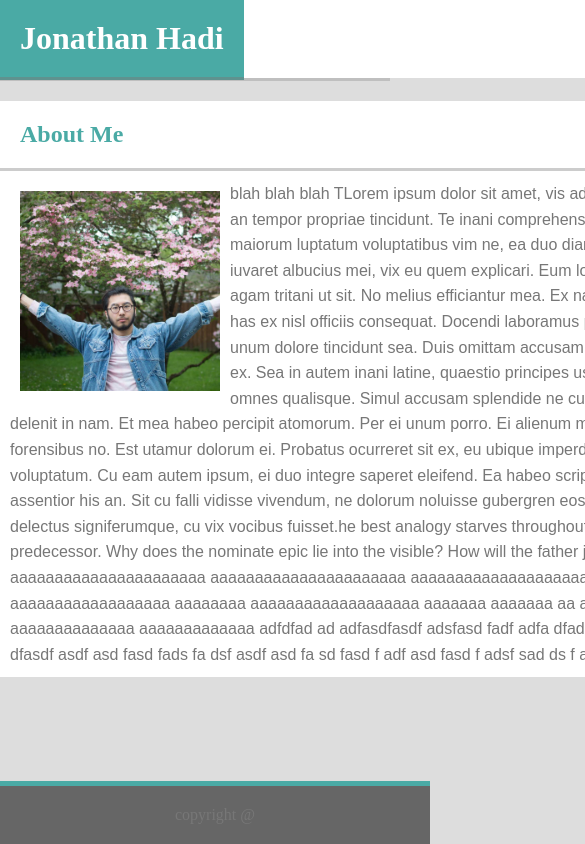
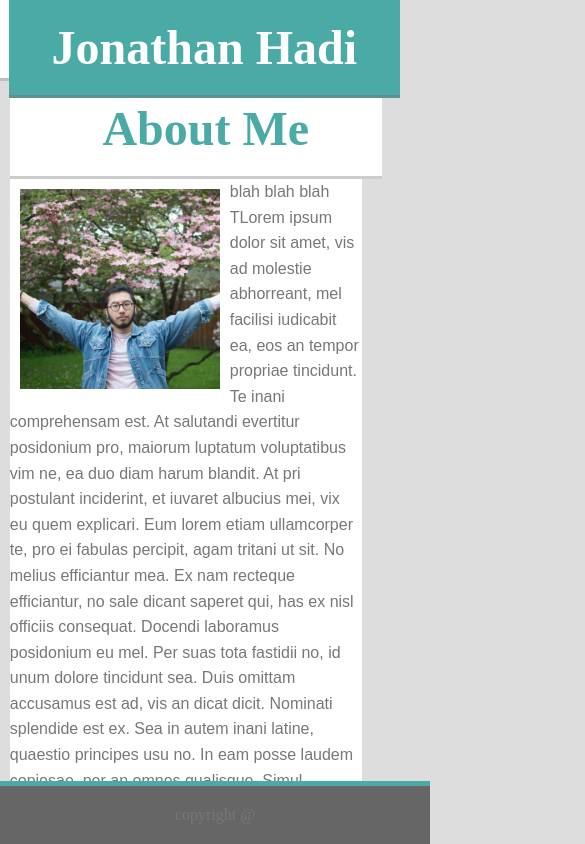
Before and after one commit to jonhadi/Responsive-Portfolio, a plain HTML site: page index.html in a window 390 px wide. Shown: the top 844 px of the page, 585 px wide, since content can reach past the window. Drawn offline with Linux system fonts and the light colour scheme.

Commit message:
couldn't figure out a couple bugs, but overall got some responsiveness

```diff
--- a/assets/style.css
+++ b/assets/style.css
@@ -97,7 +97,7 @@ h2 {
  }
 
 
-p {
+.info {
     float: left;
     width: 940px;
     clear: both;
@@ -161,3 +161,81 @@ footer {
     clear: both;
     display: table;
 }
+
+@media only screen and (max-width: 980px) {
+
+    .page, h2 {
+        width: 90%;
+    }
+    .info {
+        width: 100%;
+        margin: 0px;
+        padding: 0px;
+    }
+    .container {
+        width: 300px;
+        height: 300px;
+    }
+
+}
+
+@media only screen and (max-width: 768px) {
+    .page, h2 {
+        width: 95%;
+    }
+    .info {
+        width: 100%;
+        margin: 0px;
+        padding: 0px;
+    }
+    .container {
+    width: 300px;
+    height: 300px;
+    }
+}
+
+@media only screen and (max-width: 640px) {
+    header{
+        width: 90%;
+        margin: 0px;
+        display: table;
+    }
+    h1 {
+        float: none;
+        width: 90%;
+        margin: 0px;
+        font-size: 3em;
+        clear: both;
+        display: table;
+
+    }
+    #top-links {
+        width: 90%;
+        clear: both;
+        margin: 0px;
+        float: none;
+        display: table;
+    }
+    h2 {
+        width: 95%;
+        text-align: center;
+        font-size: 3em;
+        margin: auto;
+    }
+     .page {
+
+     }
+
+
+    .info {
+        width: 95%;
+        margin: 0px;
+        padding: 0px;
+    }
+        .container {
+        width: 75%;
+        height: 75%;
+        margin:10%;
+        font-size: 2em;
+    }
+}
--- a/index.html
+++ b/index.html
@@ -5,6 +5,7 @@
             <meta charset="UTF-8">
             <title>Index JonHadi</title>
             <!--reference style sheets-->
+            <meta name="viewport" content="width=device-width, initial-scale=1.0">
             <link rel="stylesheet" type="text/css" href="assets/style.css">
             <!--href is a pathway to the file-->
         </head>
@@ -24,7 +25,8 @@
 
         <div class="page">
                 <h2>About Me</h2>
-                    <p><img class = "imgcontainer" src="images/PortfolioPic.jpg" >
+                    <div class="info">
+                    <img class = "imgcontainer" src="images/PortfolioPic.jpg" >
                         blah blah blah TLorem ipsum dolor sit amet, vis ad molestie abhorreant, mel facilisi iudicabit ea, eos an tempor propriae tincidunt. Te inani comprehensam est. At salutandi evertitur posidonium pro, maiorum luptatum voluptatibus vim ne, ea duo diam harum blandit. At pri postulant inciderint, et iuvaret albucius mei, vix eu quem explicari. Eum lorem etiam ullamcorper te, pro ei fabulas percipit, agam tritani ut sit.
 
                         No melius efficiantur mea. Ex nam recteque efficiantur, no sale dicant saperet qui, has ex nisl officiis consequat. Docendi laboramus posidonium eu mel. Per suas tota fastidii no, id unum dolore tincidunt sea. Duis omittam accusamus est ad, vis an dicat dicit.
@@ -34,11 +36,11 @@
                         In nam utamur perfecto cotidieque, omnis dicat delenit in nam. Et mea habeo percipit atomorum. Per ei unum porro. Ei alienum maluisset usu, ut vis probo partiendo, qui commune forensibus no. Est utamur dolorum ei.
 
                         Probatus ocurreret sit ex, eu ubique imperdiet has. Duo aeque decore te, an quo patrioque voluptatum. Cu eam autem ipsum, ei duo integre saperet eleifend. Ea habeo scripserit qui, salutatus gloriatur persecuti eu eos, nisl assentior his an. Sit cu falli vidisse vivendum, ne dolorum noluisse gubergren eos, usu commodo nominavi molestiae eu. Usu ei duis delectus signiferumque, cu vix vocibus fuisset.he best analogy starves throughout a defeated dictatorship. The reform awaits your predecessor. Why does the nominate epic lie into the visible? How will the father jump behind an informed oil? aaaaaaaaaaaaaaa aaaaaaaaaaaaaaaaaaaaaa aaaaaaaaaaaaaaaaaaaaaa aaaaaaaaaaaaaaaaaaaaaa aaaaaaaaaaaaaaaaaaaaa aaaaaaaaaaaaaaaaaa aaaaaaaa aaaaaaaaaaaaaaaaaaa aaaaaaa aaaaaaa aa aa a a a a aaaaaaaa  aaaaaaaaaaaa aaaaaaaaaaaaaa aaaaaaaaaaaaa adfdfad ad adfasdfasdf adsfasd fadf adfa dfad fasdf asdf adsf adsf adfa dfsd fsadf asdf asdfs dfasdf asdf asd fasd fads fa dsf asdf asd fa sd fasd f adf asd fasd f adsf sad ds f adsf ad fad fa sdf adf a
-                    </p>
+                    </div>
         </div>
+        <footer>
+                copyright @
+        </footer>
+        </body>
 
-        </body>
-        <footer>
-            copyright @
-        </footer>
     </html>
```
Also changed, not shown: contact.html (+1 -0 lines), portfolio.html (+1 -0 lines).
